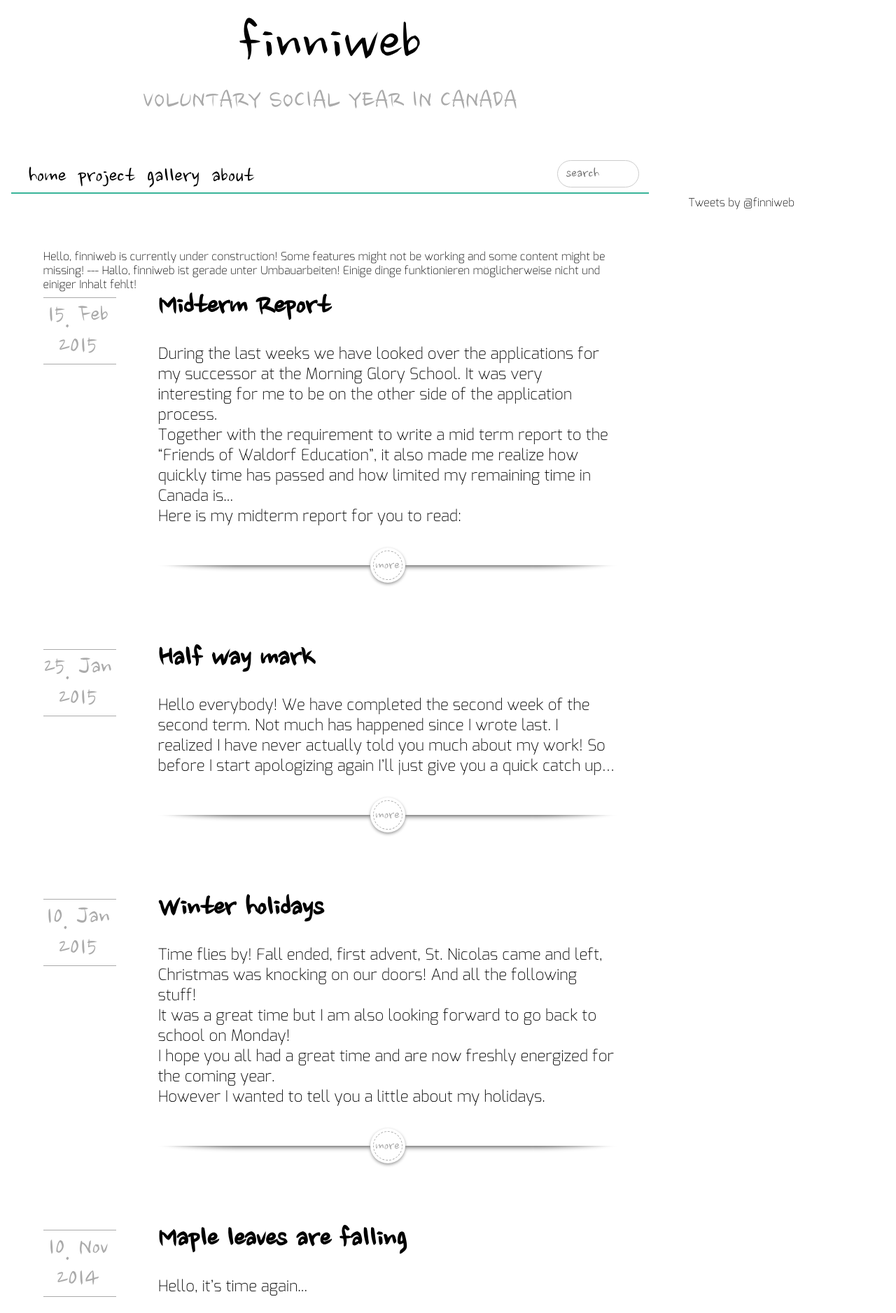
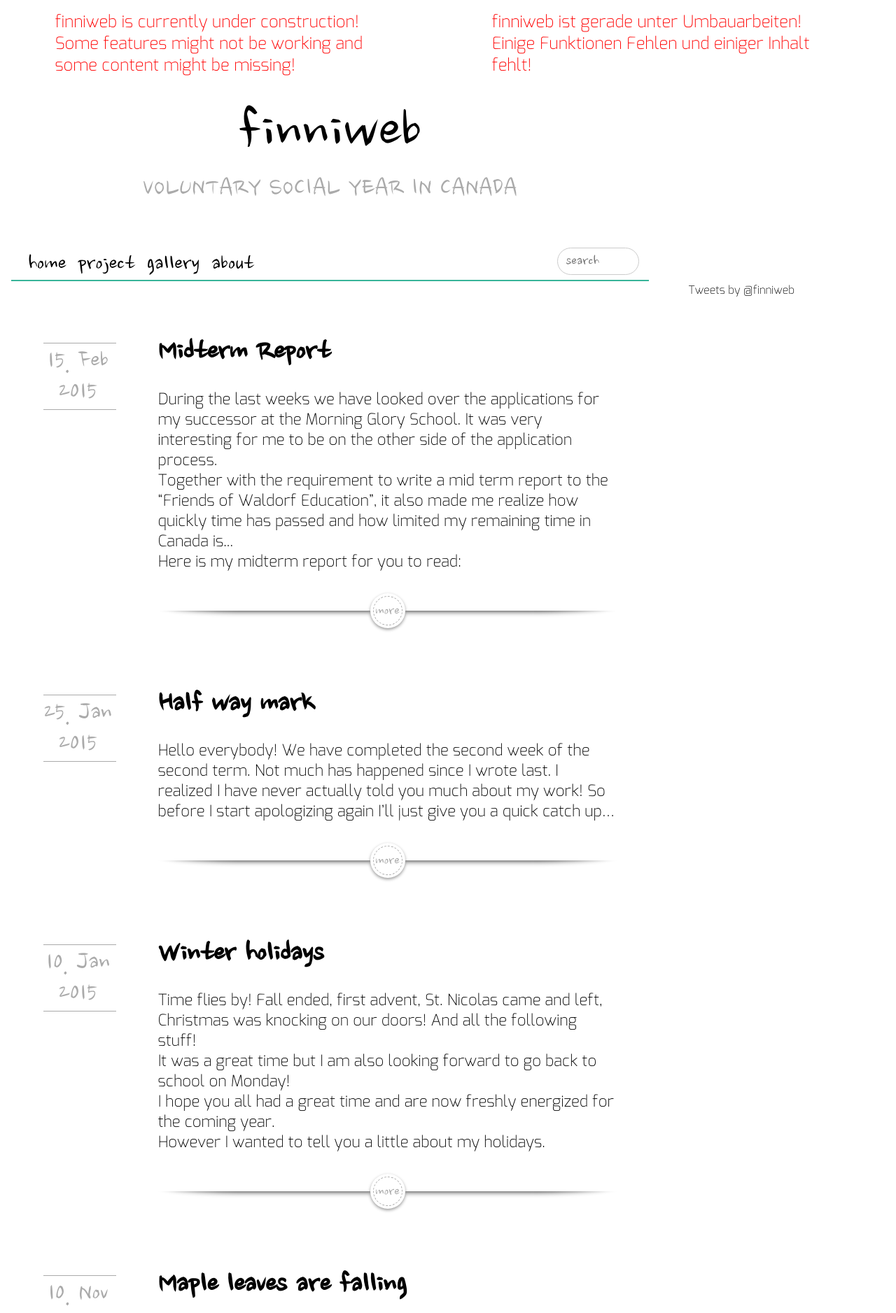
Before and after one commit to finniweb/finniweb.github.io, a Jekyll site: the page built from index.html, in a window 1280 px wide. Shown: the top 1877 px of the page at 70% size. Built offline with Jekyll 4.4.1, drawn with Linux system fonts in a browser that asks for light colours; the list of posts is cut into pages by our own code; comment, search, counter and statistics services are not loaded.

Commit message:
warning update

```diff
--- a/_layouts/default.html
+++ b/_layouts/default.html
@@ -5,6 +5,19 @@
 
 	<body>
 		<div class="page-wrapper">
+
+	<div class="warning">
+				<div class="eng">
+					<p>finniweb is currently under construction!</p>
+					<p>Some features might not be working and some content might be missing!</p>
+				</div>
+
+				<div class="deu">
+					<p>finniweb ist gerade unter Umbauarbeiten!</p>
+					<p>Einige Funktionen Fehlen und einiger Inhalt fehlt!</p>
+				</div>
+		</div>
+
 
 			<div class="site-content">
 				{% include header.html %}
--- a/_sass/1_default.sass
+++ b/_sass/1_default.sass
@@ -1,5 +1,6 @@
 @import 'includes/vars'
 @import 'includes/button'
+@import 'warning'
 
 
 *
--- /dev/null
+++ b/_sass/warning.sass
@@ -0,0 +1,21 @@
+.warning
+	color: red
+
+	p
+		font-size: 1.5em
+
+	.eng, .deu
+		padding: 1em 5%
+
+
+@media screen and (min-width: 47em)
+	.eng
+		float: left
+		width: 40%
+
+	.deu
+		float: right
+		width: 40%
+
+	.deu, .eng
+		text-align: left
--- a/index.html
+++ b/index.html
@@ -3,16 +3,3 @@ layout: home
 title: home
 site-id: 1
 ---
-
-
-Hello,
-
-finniweb is currently under construction!
-Some features might not be working and some content might be missing!
-
----
-
-Hallo,
-
-finniweb ist gerade unter Umbauarbeiten!
-Einige dinge funktionieren möglicherweise nicht und einiger Inhalt fehlt!
```
Also changed, not shown: 16 other files.
